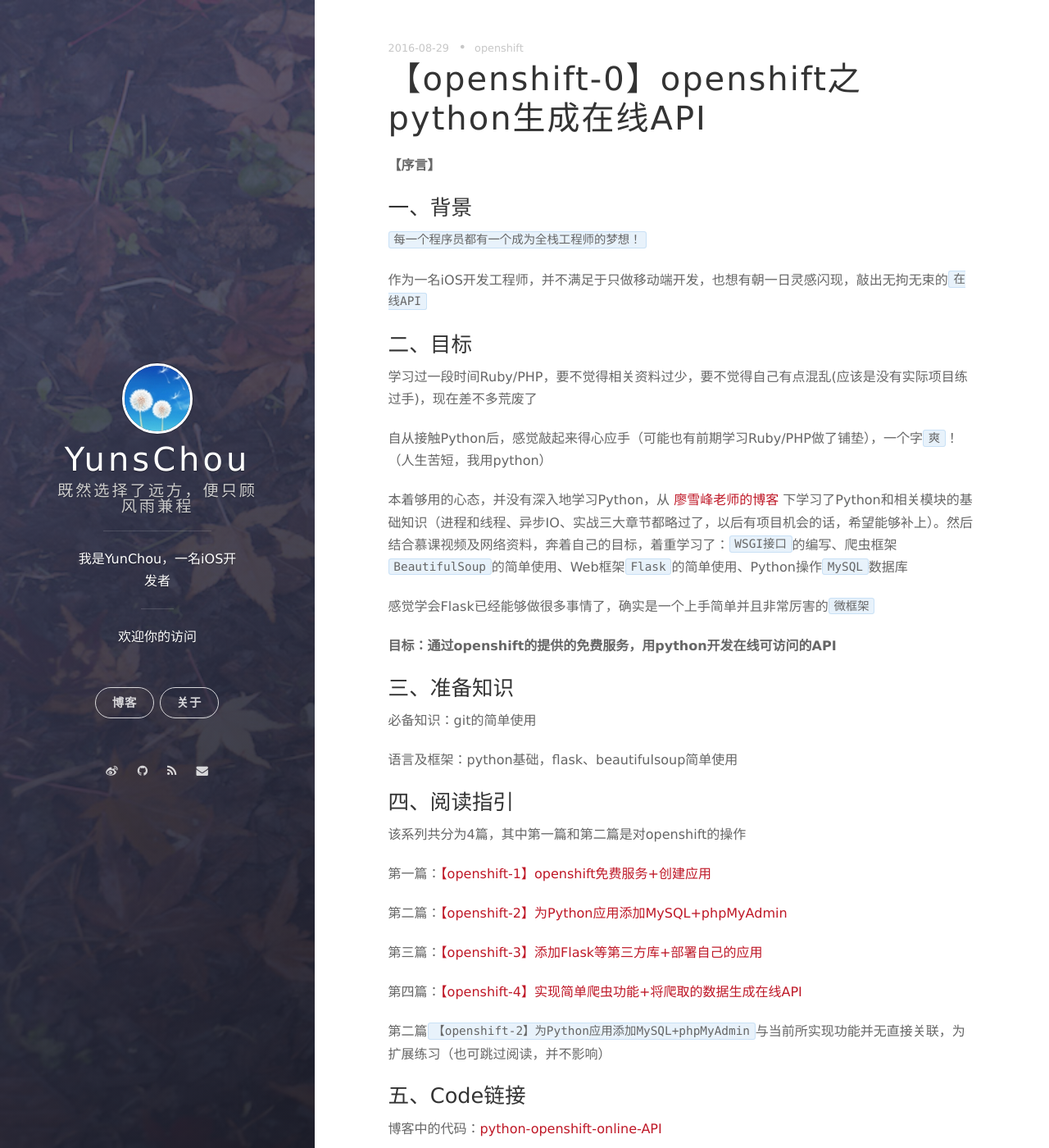
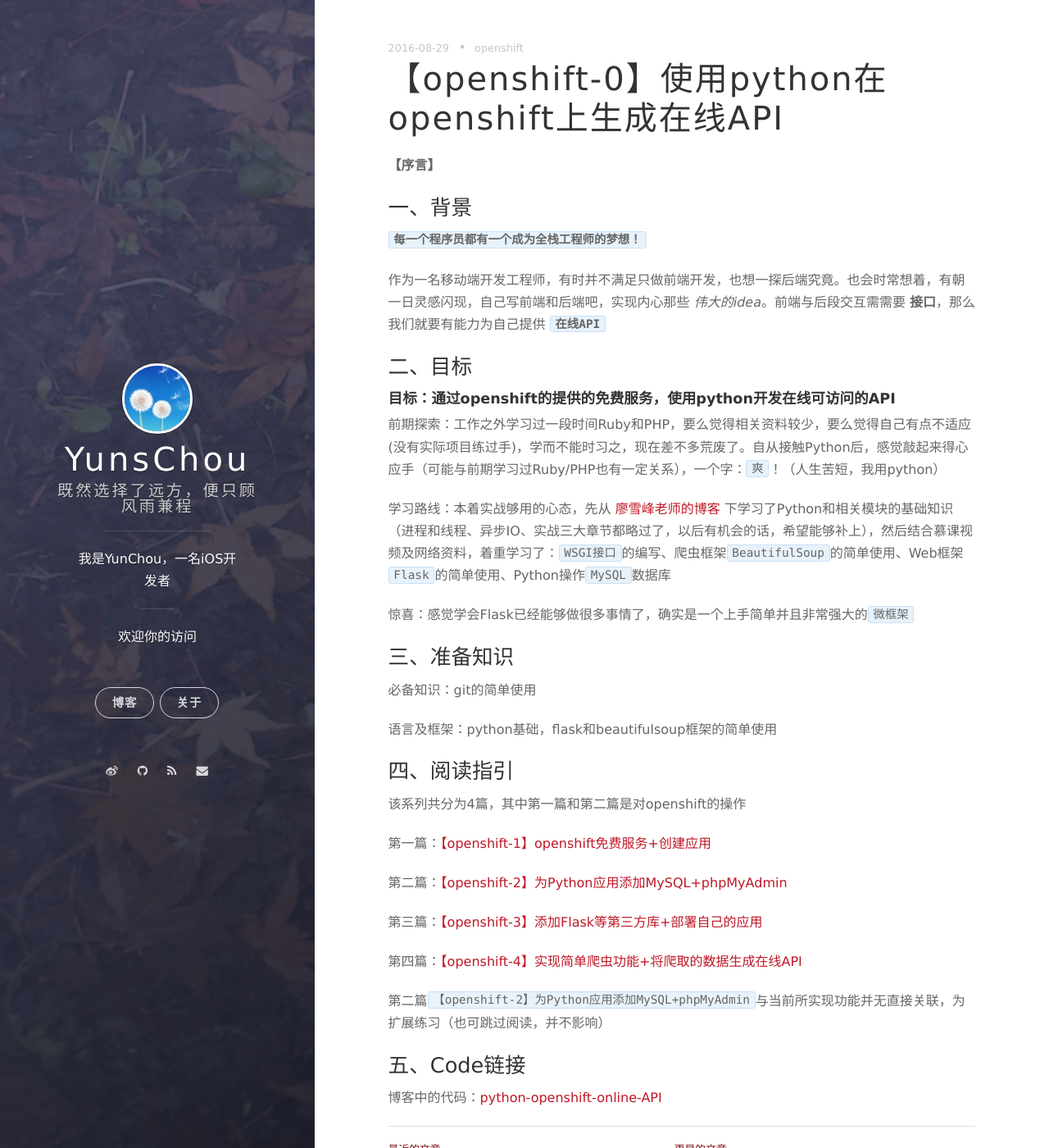
Before and after one commit to YunsChou/Yuns.github.io, a Jekyll site: the page built from _posts/2016-08-29-openshift-guide-0.md, in a window 1280 px wide and 1400 px high. Shown: the whole window at 82% size. Built offline with Jekyll 4.4.1, drawn with Linux system fonts in a browser that asks for light colours; nearby versions of some CDN libraries; Markdown is read by kramdown in place of the engine named in the settings; comment, search, counter and statistics services are not loaded.

Commit message:
修改一些措辞

```diff
--- a/_posts/2016-08-29-openshift-guide-0.md
+++ b/_posts/2016-08-29-openshift-guide-0.md
@@ -1,6 +1,6 @@
 ---
 layout: post
-title: 【openshift-0】openshift之python生成在线API
+title: 【openshift-0】使用python在openshift上生成在线API
 date: 2016-08-29 20:00:00
 tags: openshift
 ---
@@ -9,27 +9,27 @@ tags: openshift
 
 ### 一、背景
 
-`每一个程序员都有一个成为全栈工程师的梦想！`
+**`每一个程序员都有一个成为全栈工程师的梦想！`**
 
-作为一名iOS开发工程师，并不满足于只做移动端开发，也想有朝一日灵感闪现，敲出无拘无束的`在线API`
+作为一名移动端开发工程师，有时并不满足只做前端开发，也想一探后端究竟。也会时常想着，有朝一日灵感闪现，自己写前端和后端吧，实现内心那些 *伟大的idea*。前端与后段交互需需要 **接口**，那么我们就要有能力为自己提供 **`在线API`**
 
 ### 二、目标
 
-学习过一段时间Ruby/PHP，要不觉得相关资料过少，要不觉得自己有点混乱(应该是没有实际项目练过手)，现在差不多荒废了
+#### **目标：通过openshift的提供的免费服务，使用python开发在线可访问的API**
 
-自从接触Python后，感觉敲起来得心应手（可能也有前期学习Ruby/PHP做了铺垫），一个字`爽`！（人生苦短，我用python）
+前期探索：工作之外学习过一段时间Ruby和PHP，要么觉得相关资料较少，要么觉得自己有点不适应(没有实际项目练过手)，学而不能时习之，现在差不多荒废了。自从接触Python后，感觉敲起来得心应手（可能与前期学习过Ruby/PHP也有一定关系），一个字：`爽`！（人生苦短，我用python）
 
-本着够用的心态，并没有深入地学习Python，从 [廖雪峰老师的博客](http://www.liaoxuefeng.com/) 下学习了Python和相关模块的基础知识（进程和线程、异步IO、实战三大章节都略过了，以后有项目机会的话，希望能够补上）。然后结合慕课视频及网络资料，奔着自己的目标，着重学习了：`WSGI接口`的编写、爬虫框架`BeautifulSoup`的简单使用、Web框架`Flask`的简单使用、Python操作`MySQL`数据库
+学习路线：本着实战够用的心态，先从 [廖雪峰老师的博客](http://www.liaoxuefeng.com/) 下学习了Python和相关模块的基础知识（进程和线程、异步IO、实战三大章节都略过了，以后有机会的话，希望能够补上），然后结合慕课视频及网络资料，着重学习了：`WSGI接口`的编写、爬虫框架`BeautifulSoup`的简单使用、Web框架`Flask`的简单使用、Python操作`MySQL`数据库
 
-感觉学会Flask已经能够做很多事情了，确实是一个上手简单并且非常厉害的`微框架`
+惊喜：感觉学会Flask已经能够做很多事情了，确实是一个上手简单并且非常强大的`微框架`
 
-**目标：通过openshift的提供的免费服务，用python开发在线可访问的API**
+
 
 ### 三、准备知识
 
 必备知识：git的简单使用
 
-语言及框架：python基础，flask、beautifulsoup简单使用
+语言及框架：python基础，flask和beautifulsoup框架的简单使用
 
 ### 四、阅读指引
 
```
